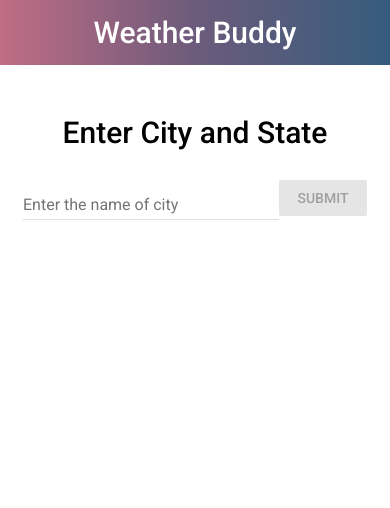
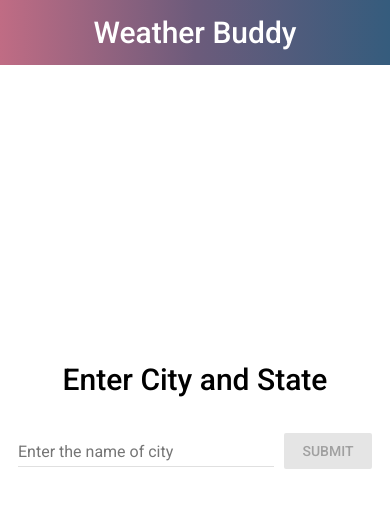
Before and after one commit to CKHarrison/Weather-App, a React app: page / in a window 390 px wide. Built offline with nearby package versions, Linux system fonts and the light colour scheme.

Commit message:
modified css for better mobile use

```diff
--- a/src/components/Address.js
+++ b/src/components/Address.js
@@ -50,7 +50,7 @@ class Address extends Component {
             onChange={this.handleChange}
             placeholder="Enter the name of city"
           />
-          <RaisedButton type="submit" label="Submit" disabled={!this.state.value} />
+          <RaisedButton type="submit" label="Submit" disabled={!this.state.value} className='btn' />
         </form>
 
         {fireRedirect && (
--- a/src/components/App.css
+++ b/src/components/App.css
@@ -13,6 +13,9 @@
     justify-content: center;
     align-items: center;
     margin-bottom: 5em;
+  }
+  .weather {
+    height: 30%;
   }
 
   h3 {
@@ -117,15 +120,18 @@ img {
   flex-direction: column;
   justify-content: center;
   align-items: center;
+  height: 60%;
 }
 
 .address-form {
   display: flex;
   flex-direction: row;
+  align-items: center;
+  justify-content: space-between;
 }
 
 .btn {
-  margin-left: 10px;
+  margin-left: 1em;
 }
 
 .centered {
--- a/src/components/FiveDayForecast.js
+++ b/src/components/FiveDayForecast.js
@@ -1,7 +1,5 @@
 import React from 'react';
 import PropTypes from 'prop-types';
-
-import { formatWeatherDescription } from '../utils/helpers';
 
 const FiveDayForecast = (props) => {
   const { date, icon, maxTemp, minTemp, weatherDescription, weatherType } = props;
```
